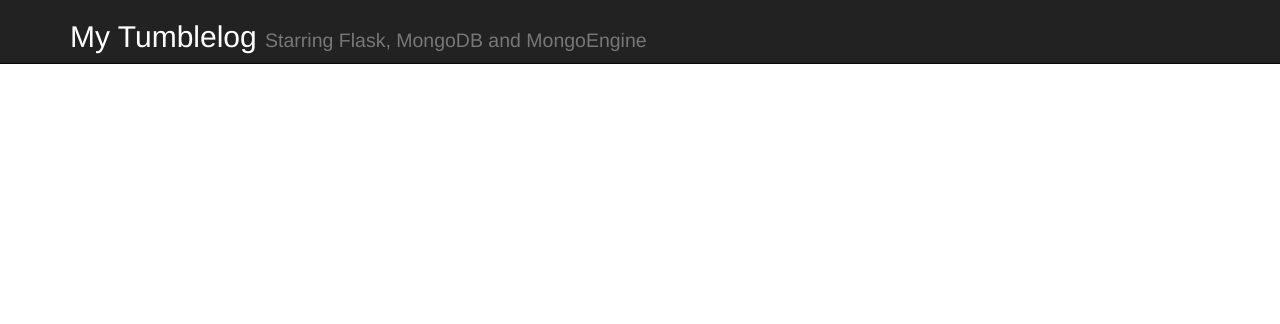
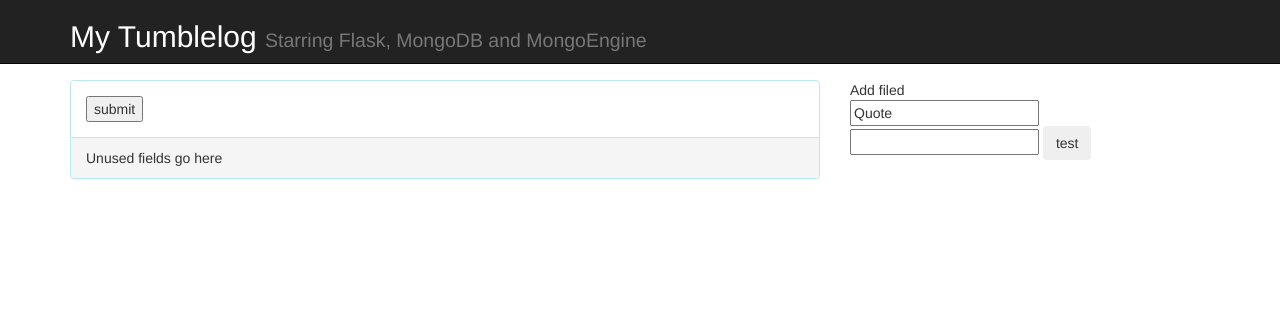
Before and after one commit to adpio/bitnotes, a Python web app: template templates/notes/note.html in a window 1280 px wide. Shown: the top 324 px of the page. Run offline with Jinja, Linux system fonts and the light colour scheme; the template is opened without the code that fills it: most values are stand-ins (such as "Sample title", 1, 10 or a date in 2020); some libraries are stand-ins or nearby versions.

Commit message:
Addded note view

```diff
--- a/templates/base.html
+++ b/templates/base.html
@@ -5,6 +5,7 @@
     <title>My Tumblelog</title>
     <link href="//netdna.bootstrapcdn.com/bootstrap/3.0.0/css/bootstrap.min.css" rel="stylesheet">
     <style>.content {padding-top: 80px;} a.brand {color: #fff }</style>
+    <script src="//ajax.googleapis.com/ajax/libs/jquery/1.11.1/jquery.min.js"></script>
   </head>
 
   <body>
--- a/templates/notes/note.html
+++ b/templates/notes/note.html
@@ -1,11 +1,63 @@
 {% extends "base.html" %}
 
 {% block content %}
+<div class="row">
+<div class="col-md-8">
+<div class="panel panel-info">
+<div class="panel-body">
+
 {% for field in note.bitfields %}
+<form method="post" id="{{ field.title }}">
+	<input type="hidden" name="field_title" value="{{ field.title }}">
+	<input type="hidden" name="field_type" value="{{ field.bit_field_type }}">
 	{% if field.bit_field_type == 'BlogPost' %}
-	{{ field.body}}<br/>
+	<div class="form-group">
+	<label for="{{ field.title }}Text">{{ field.title }}</label>
+	<textarea rows="5" style="resize:vertical" id="{{ field.title }}Text" name="body" type="text" class="form-control">{{ field.body }}</textarea>
+	</div>
 	{% elif field.bit_field_type == 'Quote' %}
-	<quote>{{ field.body }}</quote><small>{{ field.author }}</small>
+	<div class="form-group">
+	<label for="{{ field.title }}Text">{{ field.title }}</label>
+	<textarea id="{{ field.title }}Text" style="resize:vertical" type="text" name="body" class="form-control">{{ field.body }}</textarea>
+	<label for="{{ field.title }}Author">By</label>
+	<input type="text" id="{{ field.title }}Author" type="text" class="form-control" name="author" value="{{ field.author }}">
+	</div>
+	{% elif field.bit_field_type == 'Code' %}
+	<div class="form-group">
+	<label for="{{ field.title }}">{{ field.title }}</label>
+	<code><pre>{{ field.body }}sa fkasjdhf to do:</pre></code>
+	</div>
+	{% elif field.bit_field_type == 'Image' %}
+	<div class="form-group">
+	<label for="{{ field.title }}Image">{{ field.title }}</label>
+	<input type="text" id="{{ field.title }}Image" type="text" class="form-control" value="{{ field.image_url }}">
+	<img src="{{ field.image_url }}" class="img-responsive" alt="Responsive image">
+	</div>
 	{% endif %}
+	<input type="submit" value="submit">
+</form>
 {% endfor %}
+
+</div>
+<div class="panel-footer">
+	Unused fields go here
+</div>
+</div>
+</div>
+<div class="col-md-4">
+	Add filed
+	<form method="post">
+		<input type="text" name="field_type" value="Quote">
+		<input type="text" name="field_title">
+		<input type="submit" class="btn" value="test">
+	</form>
+</div>
+</div>
 {% endblock %}
+{% block js_footer %}
+<script>
+	function submitForm(form_id) {
+    $.ajax({type:'POST', url: '', data:$('#'+form_id).serialize(), success: alert('hello')});
+}
+</script>
+{% endblock %}
```
Also changed, not shown: models.py (+8 -7 lines), views.py (+36 -4 lines), 2 other files.
